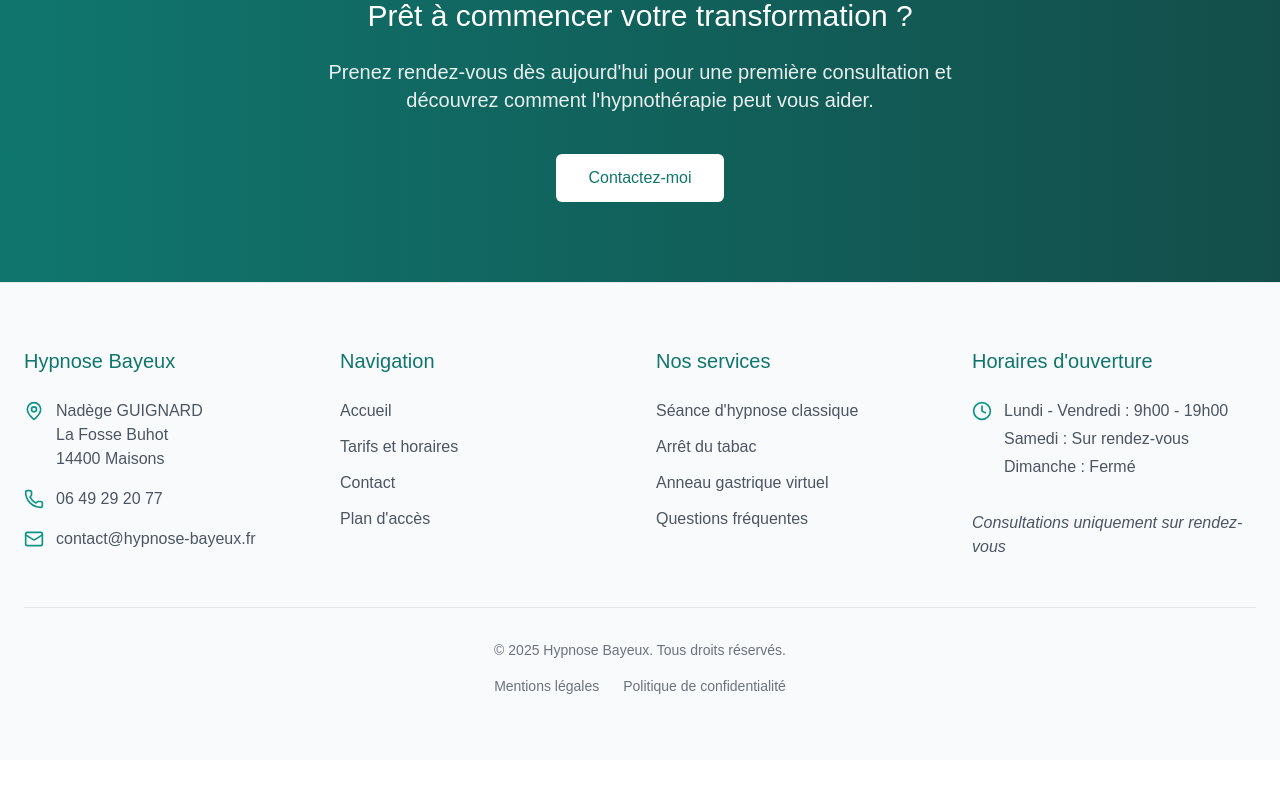
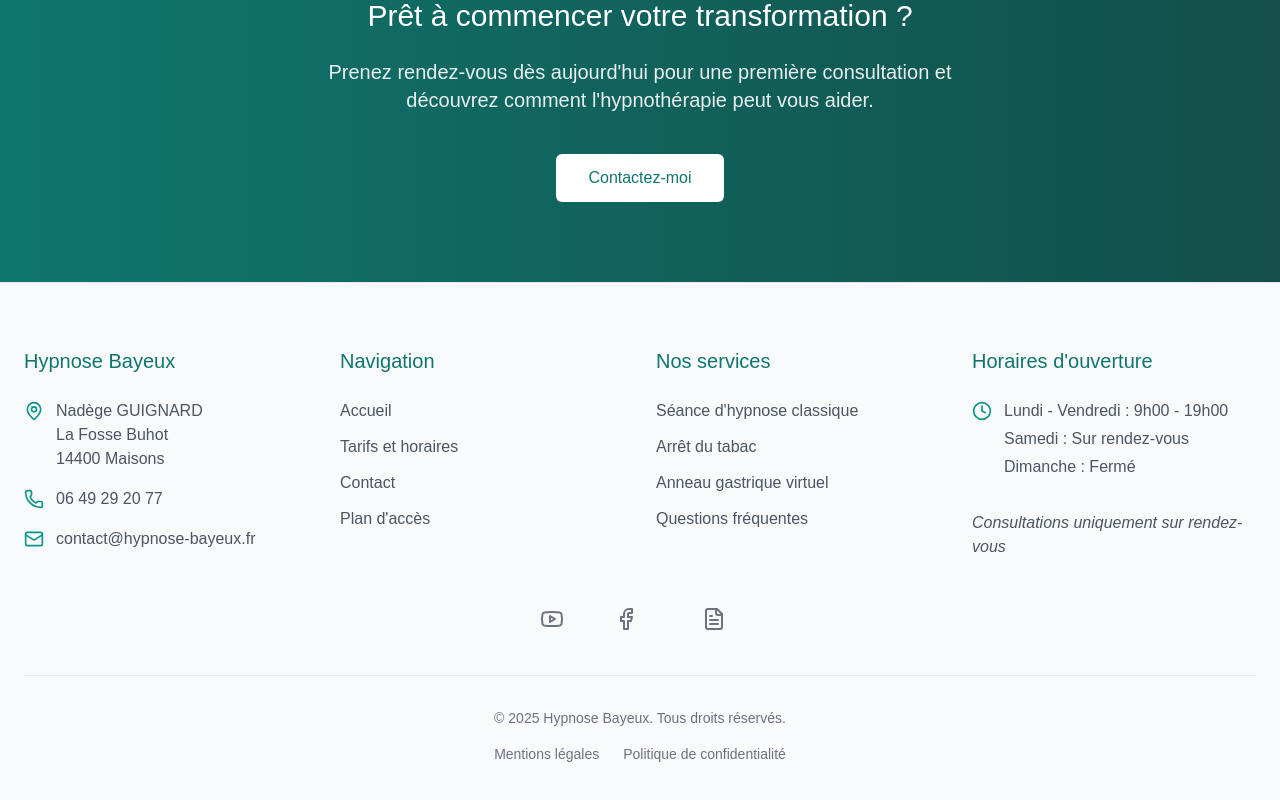
Before and after one commit to SachaG3/hypnose-bayeux, a Next.js app: page / in a window 1280 px wide. Shown: the part 5180-5980 px from the top of the page. Before the commit the page ends 5940 px from the top, so only its background shows below. Built offline with nearby package versions, Linux system fonts and the light colour scheme; what @heroui/react would draw is missing.

Commit message:
add social network

```diff
--- a/src/components/Footer.tsx
+++ b/src/components/Footer.tsx
@@ -1,7 +1,7 @@
 "use client";
 
 import Link from 'next/link';
-import { MapPin, Phone, Mail, Clock } from 'lucide-react';
+import { MapPin, Phone, Mail, Clock, Youtube, Facebook, FileText } from 'lucide-react';
 
 export default function Footer() {
   const currentYear = new Date().getFullYear();
@@ -106,8 +106,44 @@ export default function Footer() {
           </div>
         </div>
 
+        {/* Réseaux sociaux */}
+        <div className="mt-12 flex justify-center">
+          <div className="flex space-x-6">
+            <a
+              href="https://www.youtube.com/@hypnosebayeuxnadegeguignar2604/featured"
+              target="_blank"
+              rel="noopener noreferrer"
+              className="text-gray-500 hover:text-red-600 transition-colors duration-300 group flex flex-col items-center"
+              aria-label="Chaîne YouTube"
+            >
+              <Youtube className="w-6 h-6" />
+              <span className="opacity-0 group-hover:opacity-100 transition-opacity duration-300 text-xs mt-1">YouTube</span>
+            </a>
+            <a
+              href="https://www.facebook.com/guignard14"
+              target="_blank"
+              rel="noopener noreferrer"
+              className="text-gray-500 hover:text-blue-600 transition-colors duration-300 group flex flex-col items-center"
+              aria-label="Page Facebook"
+            >
+              <Facebook className="w-6 h-6" />
+              <span className="opacity-0 group-hover:opacity-100 transition-opacity duration-300 text-xs mt-1">Facebook</span>
+            </a>
+            <a
+              href="https://www.pagesjaunes.fr/pros/56197235"
+              target="_blank"
+              rel="noopener noreferrer"
+              className="text-gray-500 hover:text-yellow-500 transition-colors duration-300 group flex flex-col items-center"
+              aria-label="Profil Pages Jaunes"
+            >
+              <FileText className="w-6 h-6" />
+              <span className="opacity-0 group-hover:opacity-100 transition-opacity duration-300 text-xs mt-1">Pages Jaunes</span>
+            </a>
+          </div>
+        </div>
+
         {/* Copyright */}
-        <div className="border-t border-gray-200 mt-12 pt-8 text-center text-gray-500 text-sm">
+        <div className="border-t border-gray-200 mt-6 pt-8 text-center text-gray-500 text-sm">
           <p>© {currentYear} Hypnose Bayeux. Tous droits réservés.</p>
           <div className="mt-4 flex justify-center gap-6">
             <Link href="/mentions-legales" className="hover:text-teal-700 transition-colors duration-300">
```
